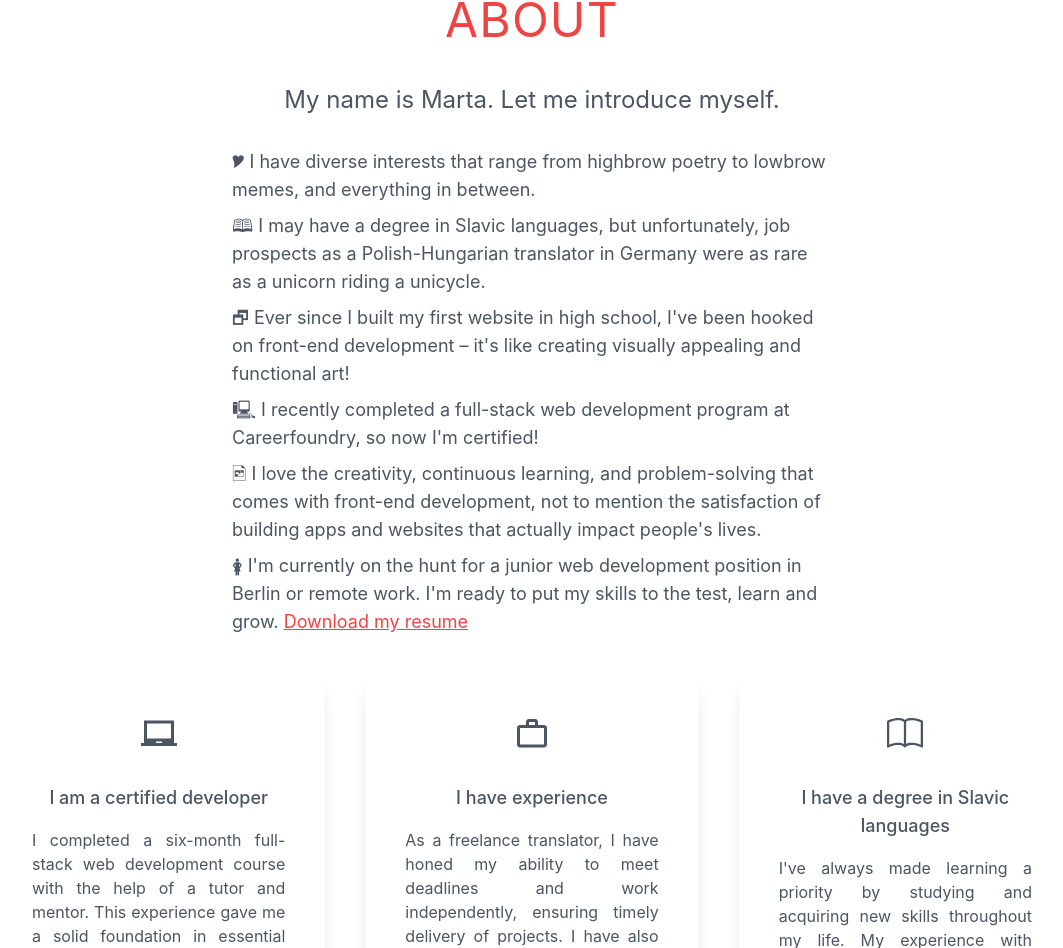
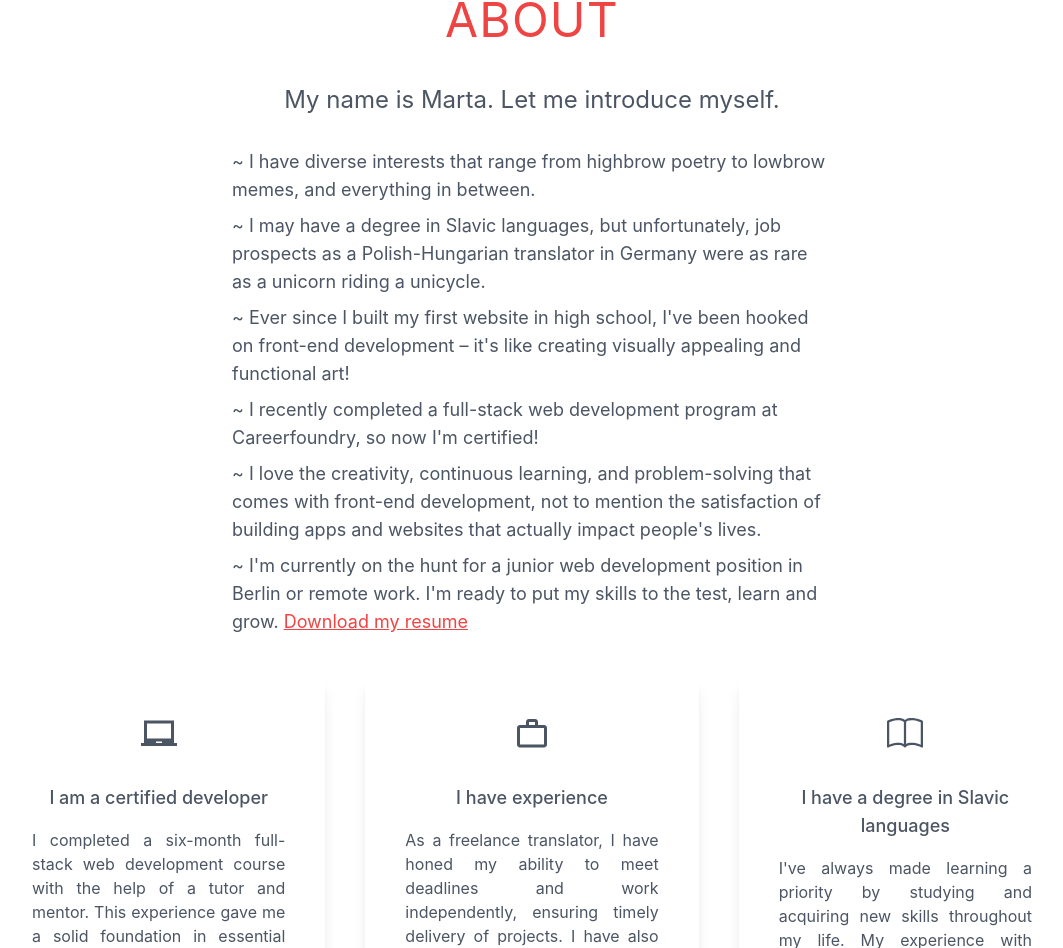
Before and after one commit to martalexaa/my-portfolio, a Next.js app: page / in a window 1280 px wide. Shown: the part 884-1832 px from the top of the page, without its empty margins (108-1171 px from the left). Built offline with nearby package versions, Linux system fonts and the light colour scheme.

Commit message:
Update index.js

```diff
--- a/pages/index.js
+++ b/pages/index.js
@@ -7,6 +7,7 @@ import {
   FaTwitterSquare,
   FaMedium,
 } from "react-icons/fa";
+import { VscDebugBreakpointFunctionUnverified } from "react-icons/vsc"
 import { BsBook } from "react-icons/bs"
 import marta from "../public/marta-foto.jpg";
 import web1 from "../public/web-1.jpg";
@@ -68,12 +69,12 @@ export default function Home() {
             <h3 className="text-xl md:text-2xl pb-8 px-1 text-gray-600 text-center">
               My name is Marta. Let me introduce myself.</h3>
             <ul className="text-lg text-gray-600">
-              <li className="pb-2">🎔 I have diverse interests that range from highbrow poetry to lowbrow memes, and everything in between.</li>
-              <li className="pb-2">🕮 I may have a degree in Slavic languages, but unfortunately, job prospects as a Polish-Hungarian translator in Germany were as rare as a unicorn riding a unicycle.</li>
-              <li className="pb-2">🗗 Ever since I built my first website in high school, I've been hooked on front-end development – it's like creating visually appealing and functional art!</li>
-              <li className="pb-2">🖳 I recently completed a full-stack web development program at Careerfoundry, so now I'm certified!</li>
-              <li className="pb-2">🖻 I love the creativity, continuous learning, and problem-solving that comes with front-end development, not to mention the satisfaction of building apps and websites that actually impact people's lives.</li>
-              <li>🛊 I'm currently on the hunt for a junior web development position in Berlin or remote work.
+              <li className="pb-2">~ I have diverse interests that range from highbrow poetry to lowbrow memes, and everything in between.</li>
+              <li className="pb-2">~ I may have a degree in Slavic languages, but unfortunately, job prospects as a Polish-Hungarian translator in Germany were as rare as a unicorn riding a unicycle.</li>
+              <li className="pb-2">~ Ever since I built my first website in high school, I've been hooked on front-end development – it's like creating visually appealing and functional art!</li>
+              <li className="pb-2">~ I recently completed a full-stack web development program at Careerfoundry, so now I'm certified!</li>
+              <li className="pb-2">~ I love the creativity, continuous learning, and problem-solving that comes with front-end development, not to mention the satisfaction of building apps and websites that actually impact people's lives.</li>
+              <li>~ I'm currently on the hunt for a junior web development position in Berlin or remote work.
                 I'm ready to put my skills to the test, learn and grow. <a
                   href="/files/Marta_Karaba_WebDev_CV.pdf" alt="Click here to download my CV in pdf format" target="_blank"
                   rel="noopener noreferrer" download className="text-red-500 cursor-pointer underline">Download my resume</a></li>
```
